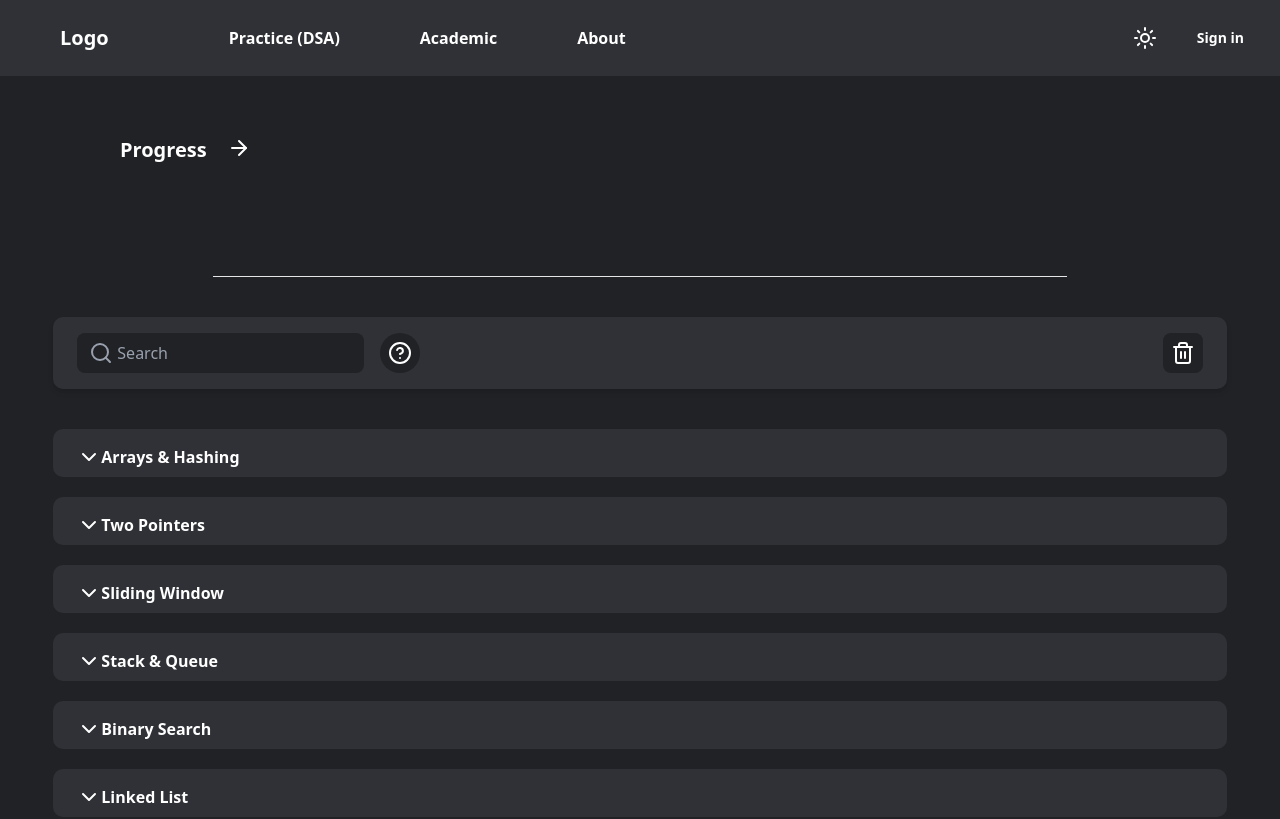
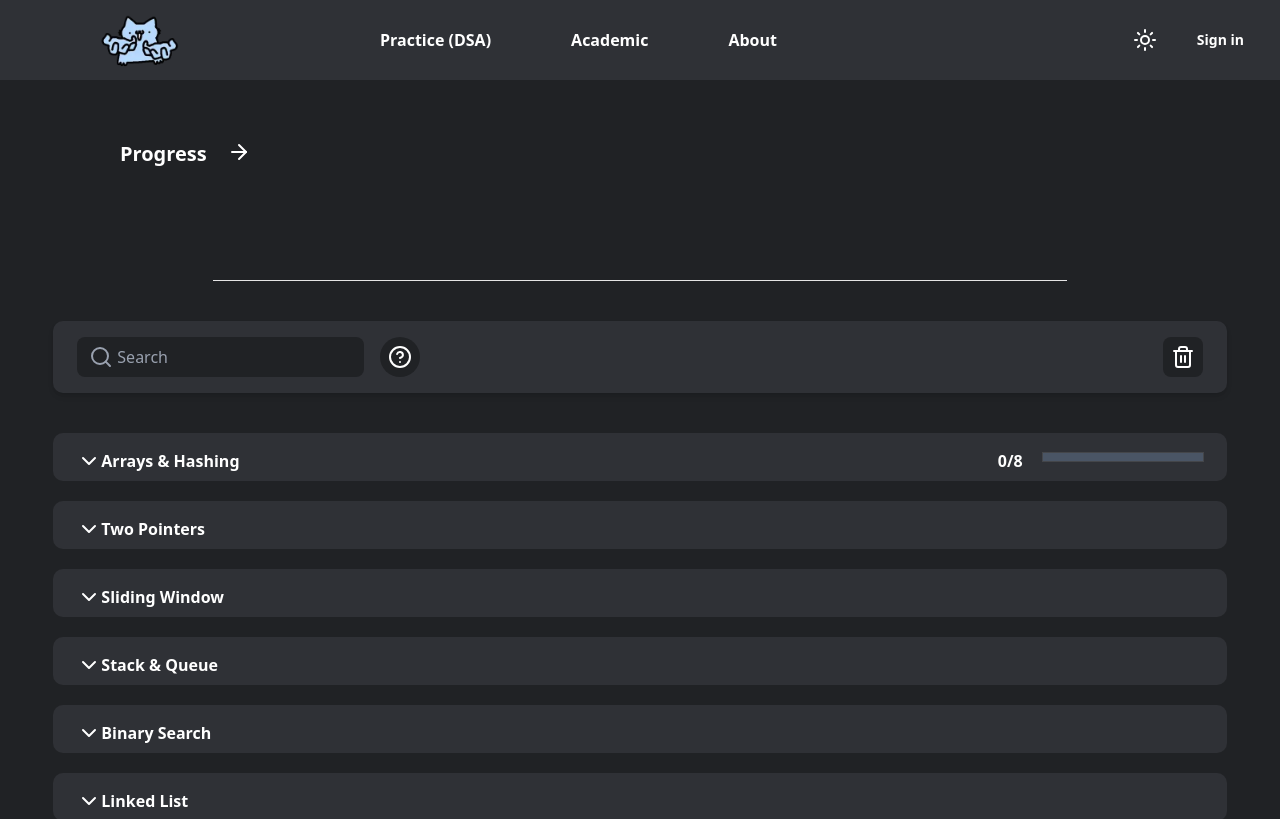
Before and after one commit to Akshanshpatel/CheatCode, a React (Vite) app in the folder frontend/: page /practice in a window 1280 px wide. Shown: the top 819 px of the page. Built offline with nearby package versions, Linux system fonts and the light colour scheme; no server answers.

Commit message:
progress keeper done

```diff
--- a/frontend/src/components/Navbar.jsx
+++ b/frontend/src/components/Navbar.jsx
@@ -59,12 +59,14 @@
 
   return (
     <header className="bg-[#2f3136]">
-      <nav className="flex items-center p-5 font-bold text-white">
-        <Link to="/" className="text-xl px-10 mr-20">
-          Logo
-        </Link>
+      <nav className="flex items-center p-5 font-bold h-20 text-white ">
 
-        <ul className="flex gap-20">
+          <Link to="/">
+          <img src="/logo.png" alt="logo" className="h-15 w-20 ml-20"/>
+
+          </Link>
+
+        <ul className="flex gap-20 ml-50">
           <li><Link to="/practice">Practice (DSA)</Link></li>
           <li><Link to="/roadmap">Academic</Link></li>
           <li><Link to="/about">About</Link></li>
--- a/frontend/src/data/Arrays.js
+++ b/frontend/src/data/Arrays.js
@@ -4,6 +4,7 @@
     title:"Score of a String",
     url:"https://leetcode.com/problems/score-of-a-string/",
     star:false,
+    done:false,
     difficulty:"Easy",
 },
 {
@@ -11,6 +12,7 @@
     title:"Concatenation of Array",
     url:"https://leetcode.com/problems/concatenation-of-array/",
     star:false,
+    done:false,
     difficulty:"Easy",
 },
 {
@@ -18,6 +20,7 @@
     title:"Contains Duplicate",
     url:"https://leetcode.com/problems/contains-duplicate/",
     star:false,
+    done:false,
     difficulty:"Easy",
 },
 {
@@ -25,112 +28,40 @@
     title:"Valid Anagram",
     url:"https://leetcode.com/problems/valid-anagram/",
     star:false,
+    done:false,
     difficulty:"Easy",
 },
 {
-    id: 1,
+    id: 5,
     title:"",
     url:"",
     star:false,
+    done:false,
     difficulty:"Easy",
 },
 {
-    id: 1,
+    id: 6,
     title:"",
     url:"",
     star:false,
+    done:false,
     difficulty:"Easy",
 },
 {
-    id: 1,
+    id: 7,
     title:"",
     url:"",
     star:false,
+    done:false,
     difficulty:"Easy",
 },
 {
-    id: 1,
+    id: 8,
     title:"",
     url:"",
     star:false,
-    difficulty:"Easy",
-},
-{
-    id: 1,
-    title:"",
-    url:"",
-    star:false,
-    difficulty:"Easy",
-},
-{
-    id: 1,
-    title:"",
-    url:"",
-    star:false,
-    difficulty:"Easy",
-},
-{
-    id: 1,
-    title:"",
-    url:"",
-    star:false,
-    difficulty:"Easy",
-},
-{
-    id: 1,
-    title:"",
-    url:"",
-    star:false,
-    difficulty:"Easy",
-},
-{
-    id: 1,
-    title:"",
-    url:"",
-    star:false,
-    difficulty:"Easy",
-},
-{
-    id: 1,
-    title:"",
-    url:"",
-    star:false,
-    difficulty:"Easy",
-},
-{
-    id: 1,
-    title:"",
-    url:"",
-    star:false,
-    difficulty:"Easy",
-},
-{
-    id: 1,
-    title:"",
-    url:"",
-    star:false,
-    difficulty:"Easy",
-},
-{
-    id: 1,
-    title:"",
-    url:"",
-    star:false,
-    difficulty:"Easy",
-},
-{
-    id: 1,
-    title:"",
-    url:"",
-    star:false,
-    difficulty:"Easy",
-},
-{
-    id: 1,
-    title:"",
-    url:"",
-    star:false,
-    difficulty:"Easy",
+    done:false,
+    difficulty:"Medium",
 },
 
 ]
--- a/frontend/src/firebase.js
+++ b/frontend/src/firebase.js
@@ -1,5 +1,6 @@
 // Import the functions you need from the SDKs you need
 import { initializeApp } from "firebase/app";
+import { getAuth } from "firebase/auth";
 import { getFirestore } from "firebase/firestore";
 
 // TODO: Add SDKs for Firebase products that you want to use
@@ -18,7 +19,7 @@
 };
 
 // Initialize Firebase
-const app = initializeApp(firebaseConfig);
+export const app = initializeApp(firebaseConfig);
 
+export const auth=getAuth(app);
 export const db=getFirestore(app);
-export {app};
--- a/frontend/src/lib/userProgress.js
+++ b/frontend/src/lib/userProgress.js
@@ -1,4 +1,4 @@
-import { doc, getDoc, setDoc, updateDoc, increment } from "firebase/firestore";
+import { doc, getDoc, setDoc, updateDoc, increment,deleteField } from "firebase/firestore";
 import { db } from "../firebase";
 
 // Create user doc if not exists
@@ -10,21 +10,49 @@
     await setDoc(ref, {
       solvedCount: 0,
       solvedProblems: {},
-      createdAt: Date.now(),
+      stars:{},
     });
   }
 }
 
 // Mark a problem solved
-export async function markSolved(uid, problemId) {
+export async function toggleSolved(uid, problemId, isSolved) {
   const ref = doc(db, "users", uid);
 
-  await updateDoc(ref, {
-    [`solvedProblems.${problemId}`]: true,
-    solvedCount: increment(1),
-    updatedAt: Date.now(),
-  });
+  if (isSolved) {
+    // UNSOLVE → decrement
+    await updateDoc(ref, {
+      [`solvedProblems.${problemId}`]: deleteField(),
+      solvedCount: increment(-1),
+    });
+  } else {
+    // SOLVE → increment
+    await updateDoc(ref, {
+      [`solvedProblems.${problemId}`]: true,
+      solvedCount: increment(1),
+    });
+  }
 }
+
+//toggleStar function
+
+export async function toggleStarred(uid, problemId, isStarred) {
+  const ref = doc(db, "users", uid);
+
+  if (isStarred) {
+    // unstar
+    await updateDoc(ref, {
+      [`stars.${problemId}`]: deleteField(),
+    });
+  } else {
+    // star
+    await updateDoc(ref, {
+      [`stars.${problemId}`]: true,
+    });
+  }
+}
+
+
 
 // Get progress
 export async function getUserProgress(uid) {
--- a/frontend/src/pages/Practice.jsx
+++ b/frontend/src/pages/Practice.jsx
@@ -1,14 +1,55 @@
-import React, { useState } from 'react'
+import React, { useState,useEffect } from 'react'
 import Navbar from '@/components/Navbar';
-import {ArrowRight,Search,CircleQuestionMark,Trash2, ChevronDown, Star} from "lucide-react"
+import {ArrowRight,Search,CircleQuestionMark,Trash2, ChevronDown, Star,SquareCheckBig} from "lucide-react"
 import Footer from '@/components/Footer';
+import  {auth} from "../firebase";
+import { onAuthStateChanged } from "firebase/auth";
+
 import { arrayData } from '@/data/Arrays';
+import {createUserIfNotExists,getUserProgress,toggleSolved,toggleStarred} from "../lib/userProgress";
 
 const Practice = () => {
 
   const [open,setOpen]=useState(false);
-  const [star,setStar]=useState(false);
-  const [progress, setProgress] = useState(null);
+  const [problems, setProblems] = useState(arrayData);
+
+
+useEffect(() => {
+  const unsub = onAuthStateChanged(auth, async (user) => {
+    // console.log("AUTH STATE:", user);
+
+    if (!user) {
+      // console.log("❌No user logged in");
+      return;
+    }
+
+    const uid = user.uid;
+    // console.log("✅ UID:", uid);
+
+    await createUserIfNotExists(user);
+
+    const progress = await getUserProgress(uid);
+    // console.log("📦 FIRESTORE PROGRESS:", progress);
+
+    if (progress?.solvedProblems) {
+      setProblems(prev =>
+        prev.map(p => ({...p,
+          done: !!progress.solvedProblems[p.id],
+          star: !!progress?.stars?.[p.id],
+        }))
+      );
+    }
+  });
+
+  return () => unsub();
+}, []);
+
+
+  const solvedCount = problems.filter(p => p.done).length;
+  const totalCount = problems.length;
+
+  const progressPercent = totalCount? Math.round((solvedCount / totalCount) * 100): 0;
+
 
 
   return (
@@ -78,13 +119,28 @@
 
     <button onClick={()=>{
       setOpen(prev=>!prev)
-    }} className='mx-auto flex w-11/12 h-12 cursor-pointer text-white font-bold bg-[#2f3136] rounded-lg
+    }} className='mx-auto flex w-11/12 h-12  cursor-pointer text-white font-bold bg-[#2f3136] rounded-lg
      px-6 py-4 hover:outline hover:outline-blue-200 '>
        <ChevronDown
       className={`transition-transform ${open ? "rotate-180" : ""}`}
     />
+
       Arrays & Hashing
+      {/* progress count here */}
+      <span className="ml-auto text-white pr-5">
+        {solvedCount}/{totalCount}
+      </span>
+
+      <div className=" w-40 h-2 mt-1  overflow-hidden
+      bg-gray-600  outline-1 outline-white/10">
+        <div
+          className="h-full bg-emerald-500 transition-all duration-300"
+          style={{ width: `${progressPercent}%` }}
+        />
+      </div>
+
     </button>
+
 
     {/* Accordian here */}
     <div
@@ -106,6 +162,68 @@
       </div>
 
       {/* Rows */}
+      {problems.map((p) => (
+        <div
+          key={p.id}
+          className={`grid grid-cols-6 px-4 py-2 border-b border-gray-700 items-center transition-colors
+    ${p.done ? "bg-green-900 text-white" : "text-white"}
+  `}>
+
+
+      {/* Status */}
+          <span>
+           <button onClick={async () => {
+                await toggleSolved(auth.currentUser.uid,p.id,p.done);
+                  setProblems(prev =>prev.map(x =>x.id === p.id? { ...x, done: !x.done }: x));
+                }}>
+                <SquareCheckBig className={`w-5 h-5 cursor-pointer ${
+                    p.done? "fill-amber-400 text-black": "fill-transparent text-white"
+                  }`}
+                />
+            </button>
+          </span>
+
+
+      {/* Star  */}
+          <span>
+            <button onClick={async () => {
+                const uid = auth.currentUser.uid;
+
+                // 1️⃣ Update Firestore
+                await toggleStarred(uid, p.id, p.star);
+
+                // 2️⃣ Update UI (optimistic)
+                setProblems(prev => prev.map(x => x.id === p.id ? { ...x, star: !x.star }: x)
+                );
+              } }
+              className="p-1 cursor-pointer"
+            >
+              <Star
+                className={`w-5 h-5 ${p.star
+                    ? "fill-amber-400 text-black"
+                    : "text-white"}`} />
+            </button>
+          </span>
+
+
+
+          {/* Problem */}
+          <span className='col-span-2'>
+            <a href={p.url} target='_blank' className="hover:text-blue-400">{p.title}</a>
+          </span>
+
+          {/* Difficulty */}
+          <span className=
+          {`${p.difficulty == "Easy" ? "text-green-500" :
+           p.difficulty == "Medium" ? "text-yellow-500" : "text-red-500"}`}>{p.difficulty}
+          </span>
+
+          {/* Solution */}
+          <span>
+            Just Do it
+          </span>
+        </div>
+      ))}
 
 
     </div>
```
Also changed, not shown: frontend/public/logo.png (added).
